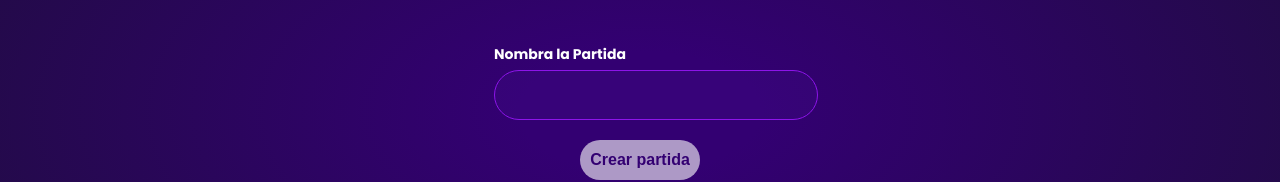
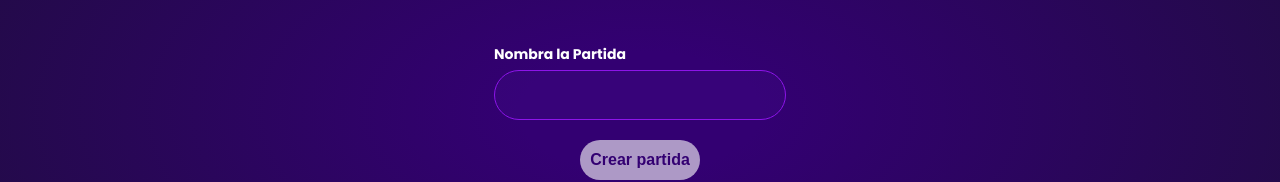
Before and after one commit to lizbethnunezrojas/planning-poket, an Angular app: page / in a window 1280 px wide. Shown: the part 288-470 px from the top of the page. Built offline with nearby package versions, Linux system fonts and the light colour scheme.

Commit message:
refactor(HU01): stabilize form architecture and atomic components

```diff
--- a/src/app/components/atoms/input-text/input-text.html
+++ b/src/app/components/atoms/input-text/input-text.html
@@ -2,8 +2,9 @@
   <input
     type="text"
     [formControl]="control"
-    [id]="control ? control.value : 'default-id'"
+    [id]="id"
     [placeholder]="placeholder"
     class="text-input"
+
   >
 </div>
--- a/src/app/components/atoms/input-text/input-text.scss
+++ b/src/app/components/atoms/input-text/input-text.scss
@@ -4,8 +4,7 @@
 
   .text-input {
     padding: 4px 15px;
-    width: 292px;
-    height: 40px;
+    min-height: 40px;
     border: 1px #8d14e9 solid;
     color: white;
     border-radius: 100px;
--- a/src/app/components/atoms/input-text/input-text.ts
+++ b/src/app/components/atoms/input-text/input-text.ts
@@ -9,8 +9,8 @@ import { FormControl, ReactiveFormsModule } from '@angular/forms';
   styleUrls: ['./input-text.scss'],
   changeDetection: ChangeDetectionStrategy.OnPush,
 })
-export class InputText {
+export class InputTextComponent {
   @Input({ required: true }) control!: FormControl;
-  @Input() label: string = '';
-  @Input() placeholder: string = '';
+  @Input() placeholder = '';
+  @Input({ required: true }) id!: string;
 }
--- a/src/app/components/molecules/form-field/form-field.html
+++ b/src/app/components/molecules/form-field/form-field.html
@@ -1,17 +1,21 @@
 <div class="form-field-container">
 
-    @if (label) {
-    <label [for]="control ? control.value : 'default-id'" class="field-label">
+  @if (label) {
+    <label [for]="inputId" class="field-label">
       {{ label }}
     </label>
-    }
+  }
 
-    <app-input-text [control]="control" [placeholder]="placeholder"></app-input-text>
-
+  <app-input-text
+    [id]="inputId"
+    [control]="control"
+    [placeholder]="placeholder"
+  ></app-input-text>
 
   @if (errorMessage) {
-  <div class="error-message">
-    {{ errorMessage }}
-  </div>
+    <div class="error-message">
+      {{ errorMessage }}
+    </div>
   }
+
 </div>
--- a/src/app/components/molecules/form-field/form-field.ts
+++ b/src/app/components/molecules/form-field/form-field.ts
@@ -1,54 +1,20 @@
 import { ChangeDetectionStrategy, Component, Input } from '@angular/core';
 import { FormControl, ReactiveFormsModule } from '@angular/forms';
-
-import { InputText } from '../../atoms/input-text/input-text';
+import { InputTextComponent } from '../../atoms/input-text/input-text';
 
 @Component({
   selector: 'app-form-field',
   standalone: true,
-  imports: [ReactiveFormsModule, InputText],
+  imports: [ReactiveFormsModule, InputTextComponent],
   templateUrl: './form-field.html',
   styleUrls: ['./form-field.scss'],
   changeDetection: ChangeDetectionStrategy.OnPush,
 })
 export class FormField {
   @Input({ required: true }) control!: FormControl;
-  @Input() label: string = '';
-  @Input() placeholder: string = '';
+  @Input() label = '';
+  @Input() placeholder = '';
+  @Input() errorMessage: string | null = null;
 
-  get errorMessage(): string | null {
-    const control = this.control;
-
-    if (control?.hasError('required') && (control.dirty || control.touched)) {
-      return 'Este campo es obligatorio.';
-    }
-
-    if (control.invalid && (control.dirty || control.touched)) {
-      if (control.hasError('minlength')) {
-        const requiredLength = control.getError('minlength').requiredLength;
-        return `El nombre debe tener al menos ${requiredLength} caracteres.`;
-      }
-
-      if (control.hasError('maxlength')) {
-        const requiredLength = control.getError('maxlength').requiredLength;
-        return `El nombre no puede exceder los ${requiredLength} caracteres.`;
-      }
-
-      if (
-        control.hasError('invalidSpecialChars')
-      ) {
-        return 'El nombre no puede contener caracteres especiales -_.*#/()%¿?¡!{}=$"°,;|[]';
-      }
-      if (
-        control.hasError('tooManyNumbers')
-      ) {
-        return 'El nombre puede tener máx. 3 números';
-      }
-
-      if (control.hasError('required')) {
-        return 'Este campo es obligatorio.';
-      }
-    }
-    return null;
-  }
+  readonly inputId = `input-${crypto.randomUUID()}`;
 }
--- a/src/app/components/organisms/create-game-form/create-game-form.html
+++ b/src/app/components/organisms/create-game-form/create-game-form.html
@@ -3,6 +3,7 @@
   <app-form-field
     label="Nombra la Partida"
     [control]="nameControl"
+    [errorMessage]="nameErrorMessage"
   ></app-form-field>
 
   <app-button
--- a/src/app/components/organisms/create-game-form/create-game-form.ts
+++ b/src/app/components/organisms/create-game-form/create-game-form.ts
@@ -1,10 +1,26 @@
-import { Component, ChangeDetectionStrategy, EventEmitter, Output, inject } from '@angular/core';
+import {
+  Component,
+  ChangeDetectionStrategy,
+  EventEmitter,
+  Output,
+  inject,
+} from '@angular/core';
 
-import { FormBuilder, FormGroup, Validators, ReactiveFormsModule, FormControl } from '@angular/forms';
+import {
+  FormBuilder,
+  FormGroup,
+  Validators,
+  ReactiveFormsModule,
+  FormControl,
+} from '@angular/forms';
 
 import { FormField } from '../../molecules/form-field/form-field';
-import { NameValidator } from '../../../core/validators/name';
 import { ButtonComponent } from '../../atoms/buttonComponent/button';
+
+import {
+  NameValidator,
+  getNameErrorMessage,
+} from '../../../core/validators/name';
 
 interface CreateGameFormValues {
   name: string;
@@ -18,33 +34,35 @@ interface CreateGameFormValues {
   styleUrls: ['./create-game-form.scss'],
   changeDetection: ChangeDetectionStrategy.OnPush,
 })
-
 export class CreateGameForm {
-
   private readonly fb = inject(FormBuilder);
 
   @Output() gameCreated = new EventEmitter<string>();
 
-  public createGameForm: FormGroup = this.fb.group({
+  public readonly createGameForm: FormGroup = this.fb.group({
     name: this.fb.control<string>('', {
       validators: [
         Validators.required,
         Validators.minLength(5),
         Validators.maxLength(20),
-        NameValidator
-      ]
-    })
+        NameValidator,
+      ],
+    }),
   });
 
   public get nameControl(): FormControl {
     return this.createGameForm.get('name') as FormControl;
   }
 
+  public get nameErrorMessage(): string | null {
+    return getNameErrorMessage(this.nameControl);
+  }
+
   public onSubmit(): void {
     if (this.createGameForm.valid) {
       const formValue = this.createGameForm.value as CreateGameFormValues;
       this.gameCreated.emit(formValue.name);
-      console.log('Partida creada con nombre:', formValue.name);
+      this.createGameForm.reset();
     } else {
       this.createGameForm.markAllAsTouched();
     }
--- a/src/app/core/validators/name.ts
+++ b/src/app/core/validators/name.ts
@@ -1,22 +1,61 @@
-import { AbstractControl, ValidationErrors, ValidatorFn } from '@angular/forms';
+import {
+  AbstractControl,
+  ValidationErrors,
+  ValidatorFn,
+} from '@angular/forms';
 
-export const NameValidator: ValidatorFn = (control: AbstractControl): ValidationErrors | null => {
+export const NameValidator: ValidatorFn = (
+  control: AbstractControl
+): ValidationErrors | null => {
   const name = control.value as string;
+
   if (!name) {
     return null;
   }
 
-
   const specialCharsRegex = /[-_.*#/()%¿?¡!{}=$"°,;|'[\]\\]/;
   if (specialCharsRegex.test(name)) {
-    return { 'invalidSpecialChars': true };
+    return { invalidSpecialChars: true };
   }
-
 
   const numbersCount = (name.match(/\d/g) || []).length;
   if (numbersCount > 3) {
-    return { 'tooManyNumbers': true };
+    return { tooManyNumbers: true };
   }
 
   return null;
 };
+
+export function getNameErrorMessage(
+  control: AbstractControl | null
+): string | null {
+  if (!control || !(control.dirty || control.touched)) {
+    return null;
+  }
+
+  if (control.hasError('required')) {
+    return 'Este campo es obligatorio.';
+  }
+
+  if (control.hasError('minlength')) {
+    return `El nombre debe tener al menos ${
+      control.getError('minlength')?.requiredLength
+    } caracteres.`;
+  }
+
+  if (control.hasError('maxlength')) {
+    return `El nombre no puede exceder los ${
+      control.getError('maxlength')?.requiredLength
+    } caracteres.`;
+  }
+
+  if (control.hasError('invalidSpecialChars')) {
+    return 'El nombre no puede contener caracteres especiales.';
+  }
+
+  if (control.hasError('tooManyNumbers')) {
+    return 'El nombre puede tener máximo 3 números.';
+  }
+
+  return null;
+}
```
